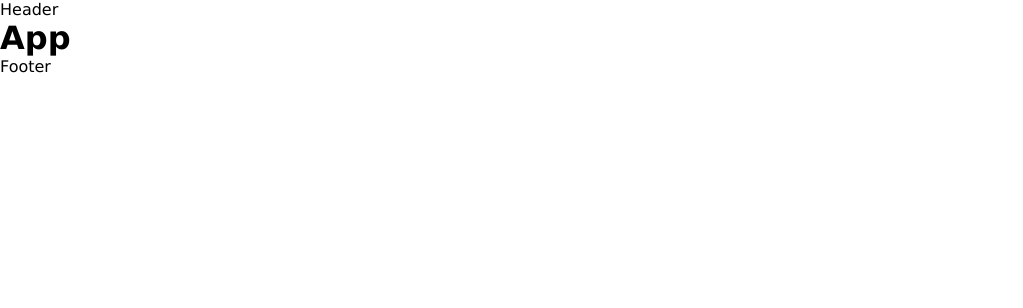
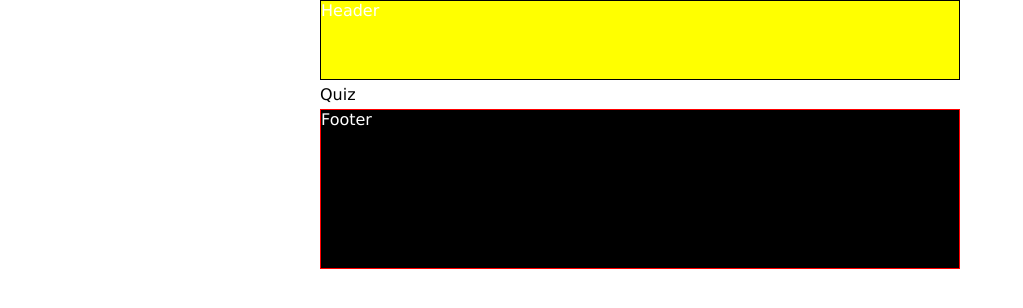
Before and after one commit to rniochy/redux-react-usecontext, a React (Vite) app: page / in a window 1280 px wide. Shown: the top 308 px of the page, without its empty margins (0-1023 px from the left). Built offline with nearby package versions, Linux system fonts and the light colour scheme.

Commit message:
Quiz file added

```diff
--- /dev/null
+++ b/component/footer/footer.css
@@ -0,0 +1,9 @@
+.footer-content {
+     height: 20vh;
+     width: 50vw;
+     background-color: black;
+     color: #ffffff;
+     border: 1px solid red;
+     margin-top: .3rem;
+
+}
--- a/component/footer/index.jsx
+++ b/component/footer/index.jsx
@@ -1,8 +1,9 @@
 import React from 'react';
+import './footer.css'
 
 const Footer = () => {
     return (
-        <div>
+        <div className='footer-content'>
              Footer
         </div>
     );
--- /dev/null
+++ b/component/header/header.css
@@ -0,0 +1,8 @@
+.header-content {
+    height: 10vh;
+    width: 50vw;
+    background-color: yellow;
+    color: #ffffff;
+    border: 1px solid black;
+    margin-bottom: .3rem;
+}
--- a/component/header/index.jsx
+++ b/component/header/index.jsx
@@ -1,8 +1,8 @@
 import React from 'react';
-
+import './header.css'
 const Header = () => {
     return (
-        <div>
+        <div className='header-content'>
              Header
         </div>
     );
--- a/component/layout/index.jsx
+++ b/component/layout/index.jsx
@@ -4,11 +4,11 @@ import Header from '../header';
 
 const Layout = ({children}) => {
     return (
-        <>
+        <div className='layout-content'>
              <Header/>
-                {children}
+             {children}
              <Footer/>
-        </>
+        </div>
     );
 }
 
--- /dev/null
+++ b/component/layout/layout.css
@@ -0,0 +1,12 @@
+.layout-content {
+     height: 70vh;
+     width: 50vw;
+     background-color: blue;
+     color: #ffffff;
+     border: 1px solid red;
+     margin-top: 1rem;
+     display: flex;
+     justify-content: center;
+     align-items: center;
+
+}
--- /dev/null
+++ b/component/quiz/index.jsx
@@ -0,0 +1,11 @@
+import React from 'react';
+
+const Quiz = () => {
+    return (
+        <div className='quiz-content'>
+            Quiz
+        </div>
+    );
+}
+
+export default Quiz;
--- /dev/null
+++ b/component/quiz/quiz.css
@@ -0,0 +1,7 @@
+.quiz-content {
+    height: 50vh;
+    width: 50vw;
+    background-color: blue;
+    color: #ffffff;
+    border: 1px solid red;
+  }
--- a/src/App.jsx
+++ /dev/null
@@ -1,12 +0,0 @@
-import { useState } from 'react'
-import reactLogo from './assets/react.svg'
-import './App.css'
-
-function App() {
-
-
-  return  <div className="App"> <h1>App</h1></div>
-
-}
-
-export default App
--- a/src/index.css
+++ b/src/index.css
@@ -1,5 +1,10 @@
 body {
    font-family: Verdana, Geneva, Tahoma, sans-serif;
+   display: flex;
+   flex-direction: column;
+   align-items: center;
+   width: 100%;
+   border-radius: 5rem;
 }
 
 * {
--- a/src/main.jsx
+++ b/src/main.jsx
@@ -1,13 +1,13 @@
 import React from 'react'
 import ReactDOM from 'react-dom/client'
-import App from './App'
 import './index.css'
 import Layout from '../component/layout'
+import Quiz from '../component/quiz'
 
 ReactDOM.createRoot(document.getElementById('root')).render(
   <React.StrictMode>
     <Layout >
-        <App />
+        <Quiz />
     </Layout>
   </React.StrictMode>,
 )
```
Also changed, not shown: src/App.css (deleted).
